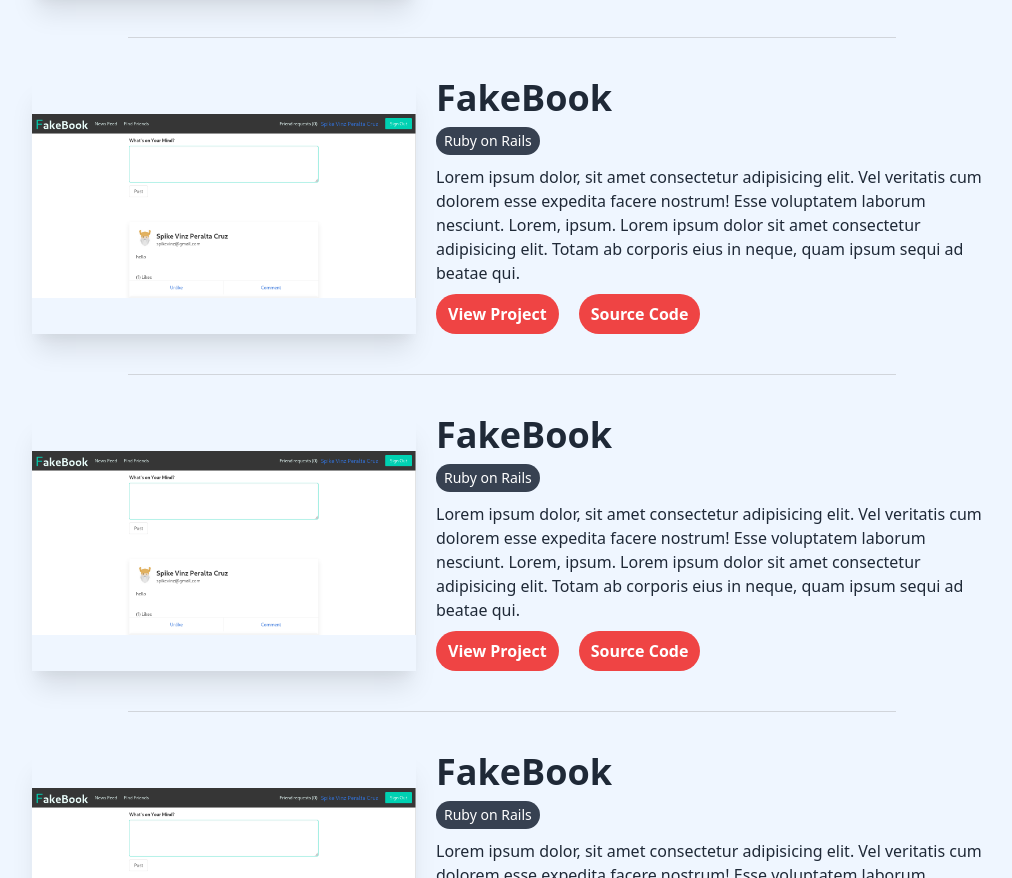
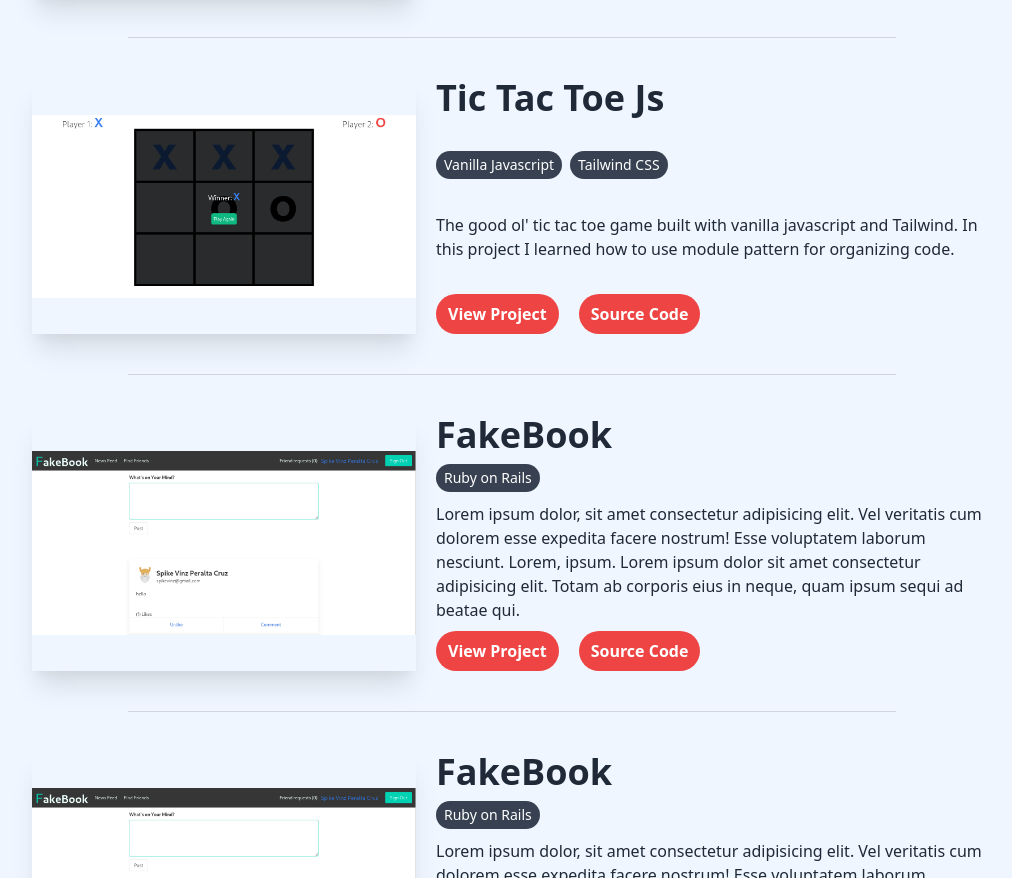
Before and after one commit to superspike7/portfolio, a website built with Vite: page index.html in a window 1280 px wide. Shown: the part 1028-1906 px from the top of the page, without its empty margins (128-1140 px from the left). Built offline with nearby package versions, Linux system fonts and the light colour scheme.

Commit message:
add Tic tac toe js details

```diff
--- a/index.html
+++ b/index.html
@@ -72,48 +72,22 @@
           </div>
         </div>
 
-
       <div class="bg-gray-300 h-px w-4/5 my-10 mx-auto"></div>
 
         <div class="flex ">
           <div class="h-64 w-96 flex-none shadow-xl">
-            <img src="./img/thumbnail-fakebook.png" alt="" class="w-full h-full object-scale-down position-center">
+            <img src="./img/thumbnail-tictactoejs.png" alt="" class="w-full h-full object-scale-down position-center">
           </div>
 
           <div class="pl-5 flex flex-col justify-between">
-            <h1 class="text-4xl font-semibold text-gray-800">FakeBook</h1>
+            <h1 class="text-4xl font-semibold text-gray-800">Tic Tac Toe Js</h1>
             <div class="flex">
-              <div class="py-1 px-2 bg-gray-700 text-white rounded-full text-sm">Ruby on Rails</div>
+              <div class="py-1 px-2 bg-gray-700 text-white rounded-full text-sm mr-2">Vanilla Javascript</div>
+              <div class="py-1 px-2 bg-gray-700 text-white rounded-full text-sm mr-2">Tailwind CSS</div>
             </div>
             <p class="text-gray-800">
-              Lorem ipsum dolor, sit amet consectetur adipisicing elit. Vel veritatis cum dolorem esse expedita facere
-              nostrum! Esse voluptatem laborum nesciunt. Lorem, ipsum. Lorem ipsum dolor sit amet consectetur adipisicing elit.
-              Totam ab corporis eius in neque, quam ipsum sequi ad beatae qui.
-            </p>
-            <div class="flex">
-              <a href="#" class="py-2 px-3 bg-red-500 text-white font-semibold rounded-full">View Project</a>
-              <a href="#" class="py-2 px-3 bg-red-500 text-white font-semibold rounded-full ml-5">Source Code</a>
-            </div>
-          </div>
-        </div>
-
-
-      <div class="bg-gray-300 h-px w-4/5 my-10 mx-auto"></div>
-
-        <div class="flex ">
-          <div class="h-64 w-96 flex-none shadow-xl">
-            <img src="./img/thumbnail-fakebook.png" alt="" class="w-full h-full object-scale-down position-center">
-          </div>
-
-          <div class="pl-5 flex flex-col justify-between">
-            <h1 class="text-4xl font-semibold text-gray-800">FakeBook</h1>
-            <div class="flex">
-              <div class="py-1 px-2 bg-gray-700 text-white rounded-full text-sm">Ruby on Rails</div>
-            </div>
-            <p class="text-gray-800">
-              Lorem ipsum dolor, sit amet consectetur adipisicing elit. Vel veritatis cum dolorem esse expedita facere
-              nostrum! Esse voluptatem laborum nesciunt. Lorem, ipsum. Lorem ipsum dolor sit amet consectetur adipisicing elit.
-              Totam ab corporis eius in neque, quam ipsum sequi ad beatae qui.
+              The good ol' tic tac toe game built with vanilla javascript and Tailwind. In this project I learned how to
+              use module pattern for organizing code.
             </p>
             <div class="flex">
               <a href="#" class="py-2 px-3 bg-red-500 text-white font-semibold rounded-full">View Project</a>
```
